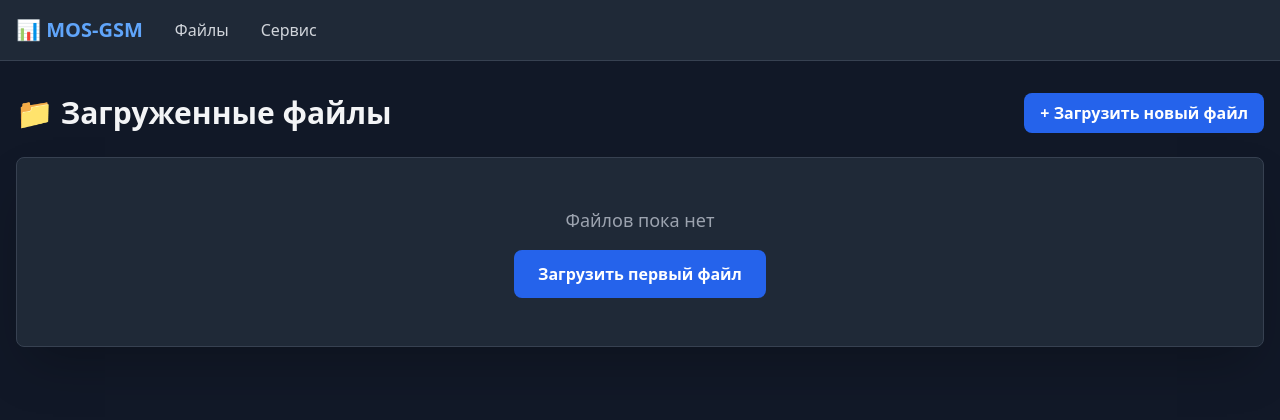
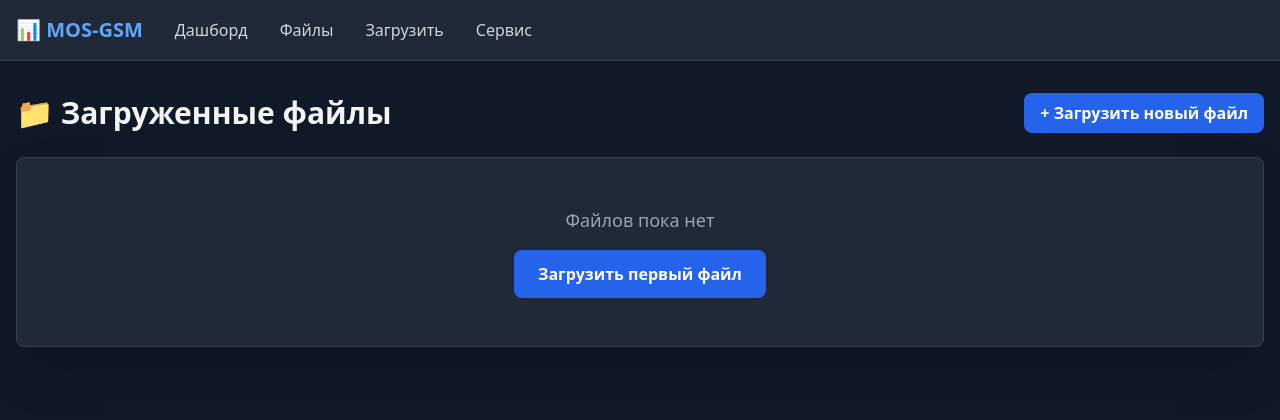
Before and after one commit to AndreKortesz/mosgsm-duplicates-service, a FastAPI app: page /ui/files in a window 1280 px wide. Shown: the top 420 px of the page. Run offline with FastAPI, Linux system fonts and the light colour scheme; some libraries are stand-ins or nearby versions.

Commit message:
Update base.html

```diff
--- a/templates/base.html
+++ b/templates/base.html
@@ -12,14 +12,15 @@
     <div class="container mx-auto px-4 py-4">
         <div class="flex items-center justify-between">
             <div class="flex items-center space-x-8">
-                    <a href="/" class="text-xl font-bold text-blue-400">📊 MOS-GSM</a>
+                <a href="/ui/dashboard" class="text-xl font-bold text-blue-400">📊 MOS-GSM</a>
+                <a href="/ui/dashboard" class="text-gray-300 hover:text-white transition-colors">Дашборд</a>
                 <a href="/ui/files" class="text-gray-300 hover:text-white transition-colors">Файлы</a>
+                <a href="/" class="text-gray-300 hover:text-white transition-colors">Загрузить</a>
                 <a href="/admin/reset" class="text-gray-300 hover:text-white transition-colors">Сервис</a>
             </div>
         </div>
     </div>
 </nav>
-
     <!-- Контент -->
     <main class="container mx-auto px-4 py-8">
         {% block content %}{% endblock %}
```
Lines whose indentation alone changed are shown as unchanged.
